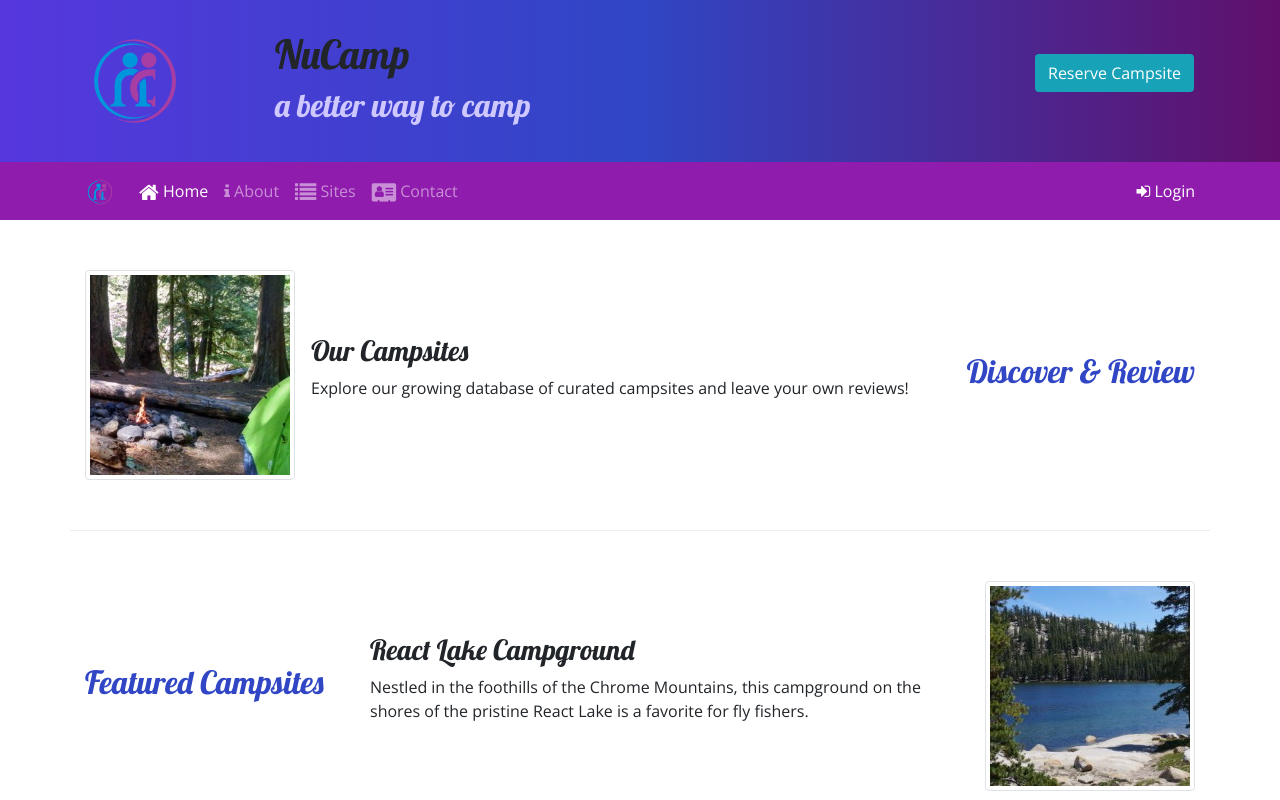
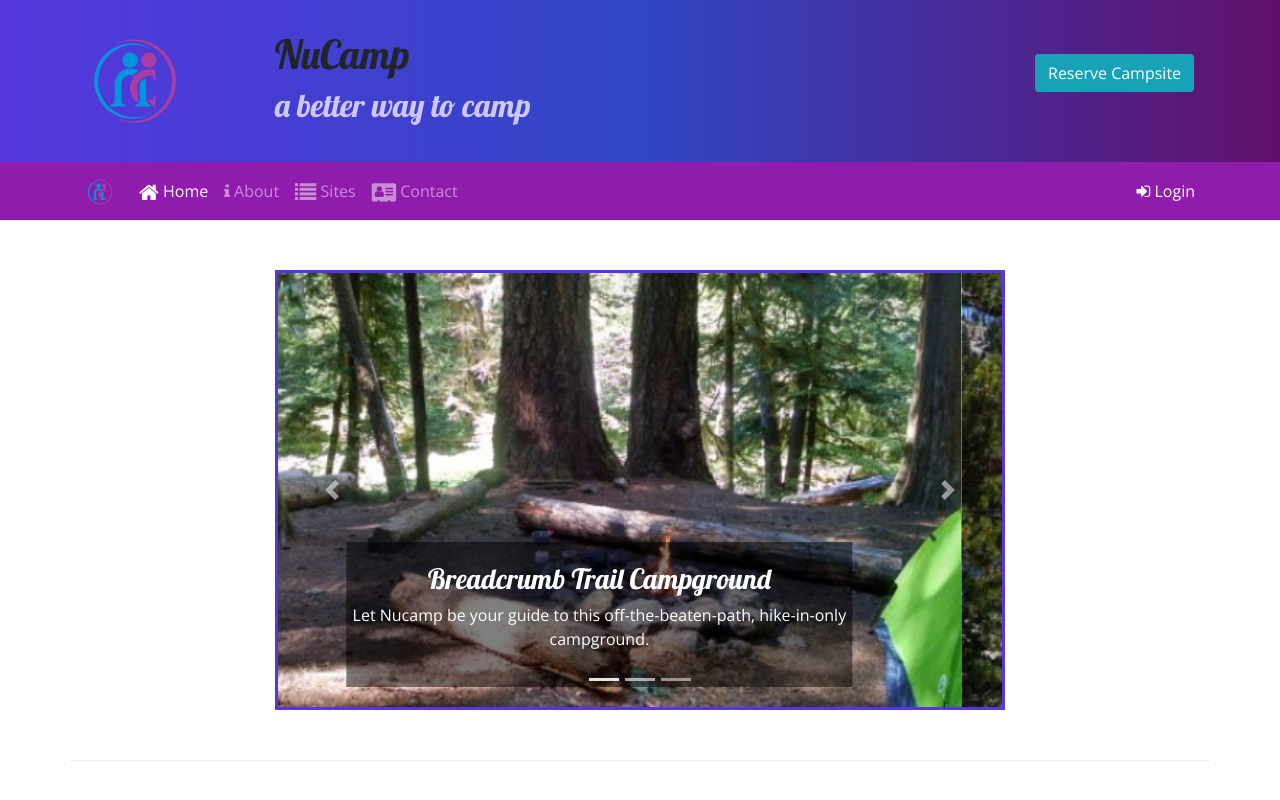
Before and after one commit to rjescobedo/nucampsite, a website: page index.html in a window 1280 px wide. Shown: the top 800 px of the page. Drawn offline with nearby package versions, Linux system fonts and the light colour scheme.

Commit message:
Carousel

```diff
--- a/css/styles.css
+++ b/css/styles.css
@@ -38,3 +38,11 @@ header h2 {
 a, a:hover {
     text-decoration: none;
 }
+
+.carousel-caption {
+    background-color: rgba(0, 0, 0, 0.5);
+}
+
+.carousel {
+    border: solid #5637DD;
+}
--- a/index.html
+++ b/index.html
@@ -19,7 +19,7 @@
 </head>
 
 <body>
-
+<!--Header-->
     <header class="jumbotron jumbotron-fluid">
         <div class="container">
             <div class="row">
@@ -37,6 +37,7 @@
         </div>
     </header>
 
+<!--NavBar-->
     <nav class="navbar navbar-expand-sm navbar-dark sticky-top">
         <div class="container">
             <a class="navbar-brand" href="#">
@@ -61,6 +62,7 @@
         </div>
     </nav>
 
+<!--Modal-->
     <div id="loginModal" class="modal fade" role="dialog">
         <div class="modal-dialog" role="document">
             <div class="modal-content">
@@ -98,7 +100,51 @@
         </div>
     </div>
 
+<!--Body Content-->
     <div class="container">
+
+        <div class="row row-content">
+            <div class="col-md-8 mx-auto">
+                <div id="homeCarousel" class="carousel slide" data-ride="carousel">
+                    <ol class="carousel-indicators">
+                        <li data-target="#homeCarousel" data-slide-to="0" class="active"></li>
+                        <li data-target="#homeCarousel" data-slide-to="1"></li>
+                        <li data-target="#homeCarousel" data-slide-to="2"></li>
+                    </ol>
+                    <div class="carousel-inner">
+                        <div class="carousel-item active">
+                            <img class="d-block w-100" src="img/breadcrumb-trail.jpg" alt="Breadcrumb Trail Campground">
+                            <div class="carousel-caption">
+                                <h3>Breadcrumb Trail Campground</h3>
+                                <p class="d-none d-sm-block">Let Nucamp be your guide to this off-the-beaten-path, hike-in-only campground.</p>
+                            </div>
+                        </div>
+                        <div class="carousel-item">
+                            <img class="d-block w-100" src="img/react-lake.jpg" alt="React Lake Campground">
+                            <div class="carousel-caption">
+                                <h3>React Lake Campground</h3>
+                                <p class="d-none d-sm-block">Nestled in the foothills of the Chrome Mountains, this campground on the shores of the pristine React Lake is a favorite for fly fishers.</p>
+                            </div>
+                        </div>
+                        <div class="carousel-item">
+                            <img class="d-block w-100" src="img/chrome-river.jpg" alt="Chrome River Campground">
+                            <div class="carousel-caption">
+                                <h3>Chrome River Campground</h3>
+                                <p class="d-none d-sm-block">sped a few sunny days and starry nights beneath a canopy of old-growth first at this enchanting spot by the Chrome River.</p>
+                            </div>
+                        </div>
+                    </div>
+                    <a class="carousel-control-prev" href="#homeCarousel" role="button" data-slide="prev">
+                        <span class="carousel-control-prev-icon"></span>
+                        <span class="sr-only">Previous</span>
+                    </a>
+                    <a class="carousel-control-next" href="#homeCarousel" role="button" data-slide="next">
+                        <span class="carousel-control-next-icon"></span>
+                        <span class="sr-only">Next</span>
+                    </a>
+                </div>
+            </div>
+        </div>
         <div class="row row-content align-items-center">
             <div class="col-sm-4 order-sm-last col-md-3">
                 <h2 class="text-sm-right">Discover & Review</h2>
@@ -179,6 +225,7 @@
         </div>
     </div>
 
+<!--Footer-->
     <footer class="site-footer">
         <div class="container">
             <div class="row">
@@ -205,11 +252,13 @@
             </div>
         </div>
     </footer>
-    <!-- jQuery must come first, then Popper.js, then the Bootstrap JavaScript plugins.-->
+
+<!-- jQuery must come first, then Popper.js, then the Bootstrap JavaScript plugins.-->
     <script src="node_modules/jquery/dist/jquery.slim.min.js"></script>
     <script src="node_modules/popper.js/dist/umd/popper.min.js"></script>
     <script src="node_modules/bootstrap/dist/js/bootstrap.min.js"></script>
 
+<!--Login JS-->
     <script>
         $(function() {
             $('[data-toggle="tooltip"]').tooltip()
```
